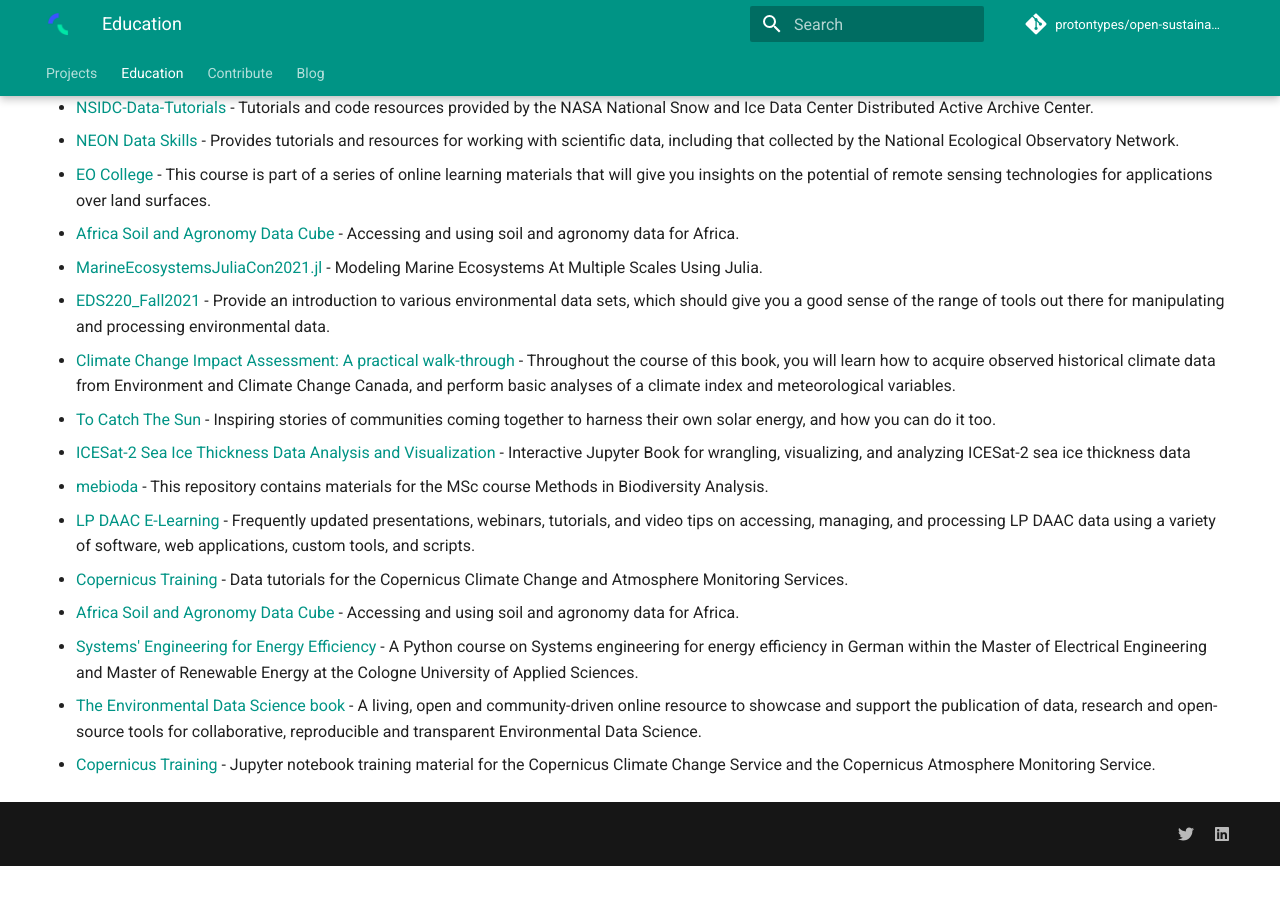
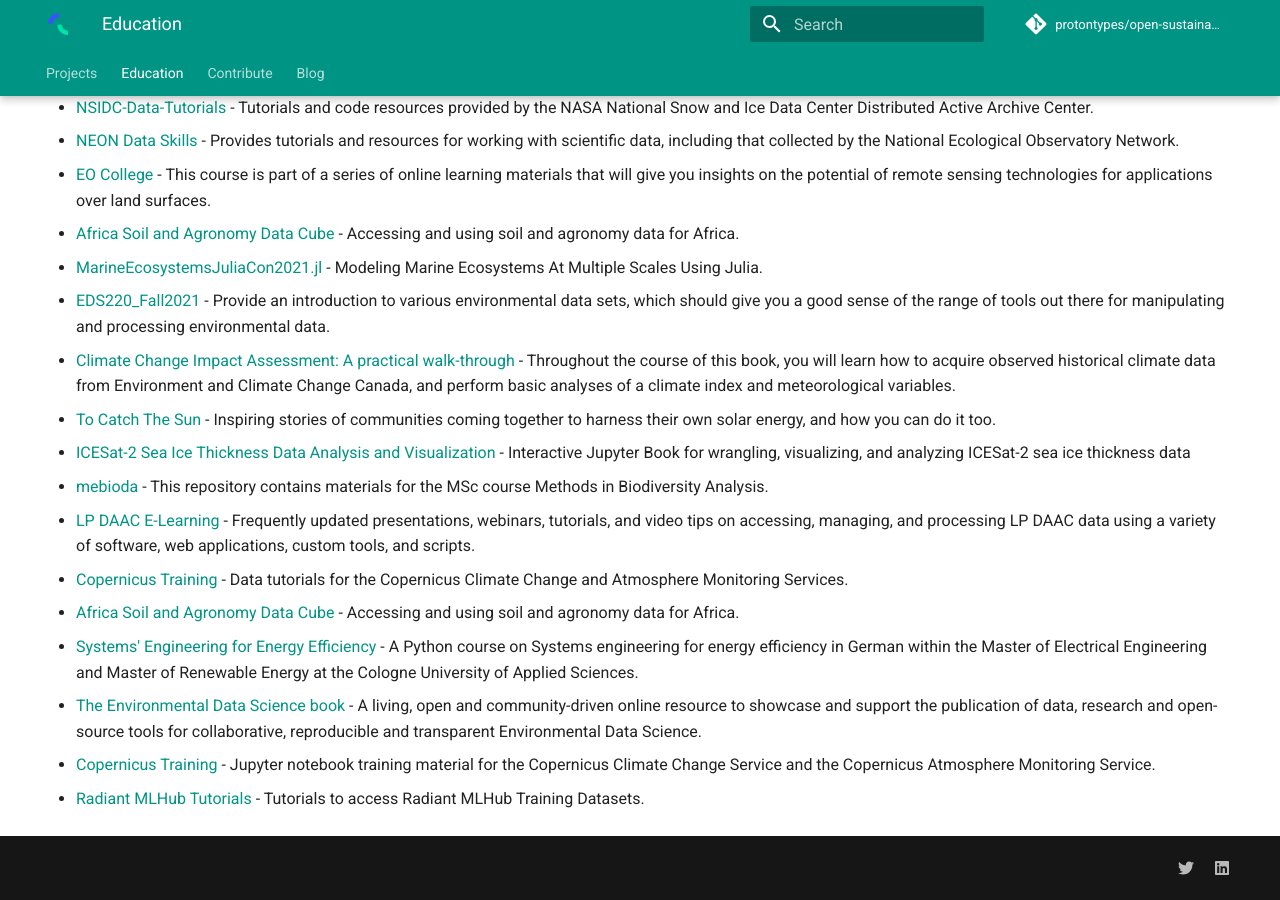
Before and after one commit to protontypes/open-sustainable-technology, an MkDocs documentation site: the page built from docs/education.md, in a window 1280 px wide and 900 px high, scrolled down 1694 px. Built offline with MkDocs 1.6.1 and Material for MkDocs 9.7.7, drawn with Linux system fonts in a browser that asks for light colours; comment, search, counter and statistics services are not loaded; before the commit the page ends 2560 px from its top, so only the background shows below that.

Commit message:
Update education.md
Tutorials to access Radiant MLHub Training Datasets  https://github.com/radiantearth/mlhub-tutorials  @ourradiantearth @kbgg_ @duckonthewebgeo #earthobservation #openscience #python #machinelearning

```diff
--- a/docs/education.md
+++ b/docs/education.md
@@ -62,3 +62,4 @@
 - [Systems' Engineering for Energy Efficiency](http://jfmay.gitlab.io/systemtechnik-fuer-energieeffizienz/) - A Python course on Systems engineering for energy efficiency in German within the Master of Electrical Engineering and Master of Renewable Energy at the Cologne University of Applied Sciences.
 - [The Environmental Data Science book](https://github.com/alan-turing-institute/environmental-ds-book) - A living, open and community-driven online resource to showcase and support the publication of data, research and open-source tools for collaborative, reproducible and transparent Environmental Data Science.
 - [Copernicus Training](https://github.com/ecmwf-projects/copernicus-training) - Jupyter notebook training material for the Copernicus Climate Change Service and the Copernicus Atmosphere Monitoring Service.
+- [Radiant MLHub Tutorials](https://github.com/radiantearth/mlhub-tutorials) - Tutorials to access Radiant MLHub Training Datasets.
```
